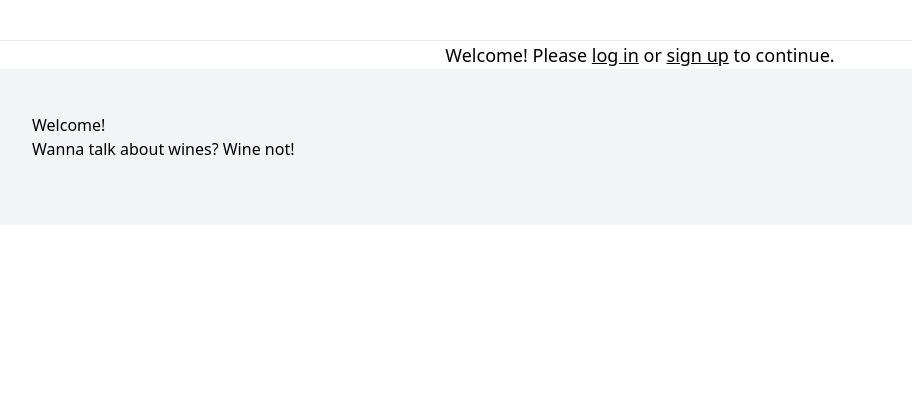
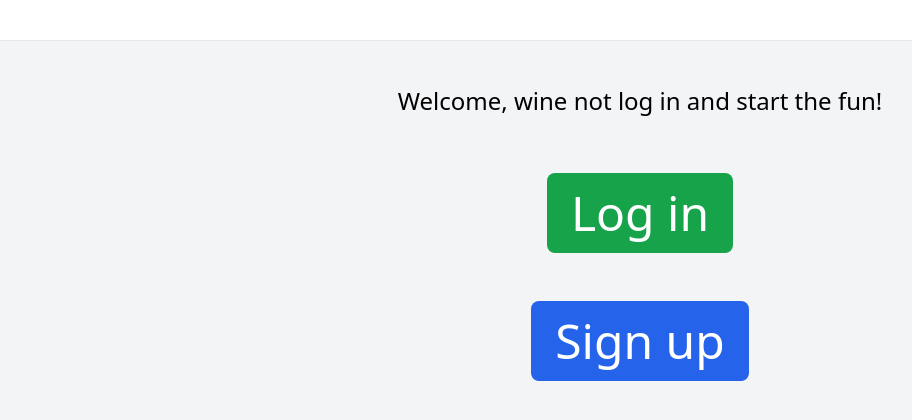
Before and after one commit to zacmea/winenotv2, a Vue app in the folder WineNotFrontEnd/: page / in a window 1280 px wide. Shown: the top 420 px of the page, without its empty margins (0-912 px from the left). Built offline with nearby package versions, Linux system fonts and the light colour scheme; no server answers.

Commit message:
creates login and sign up buttons on home splash pg

```diff
--- a/WineNotFrontEnd/src/App.vue
+++ b/WineNotFrontEnd/src/App.vue
@@ -110,11 +110,11 @@
             </template>
         </div>
     </nav>
-<template v-if="!userStore.user.isAuthenticated">
+<!-- <template v-if="!userStore.user.isAuthenticated">
     <div class="justify-center align-middle">
         <h1 class="text-center text-lg">Welcome! Please <RouterLink to="/login" class="underline">log in</RouterLink> or <RouterLink to="/signup" class="underline">sign up</RouterLink> to continue.</h1>
     </div>
-</template>
+</template> -->
     <main class="px-8 py-6 bg-gray-100">
         <RouterView />
         <!-- NOTE: this is a placeholder for where the active routed component will be displayed -->
--- a/WineNotFrontEnd/src/components/HomeSplash.vue
+++ b/WineNotFrontEnd/src/components/HomeSplash.vue
@@ -16,9 +16,12 @@
             </div>
         </template>
         <template v-else>
-           <div class="mb-10 pt-5">
-            <h1>Welcome!</h1>
-            <h2>Wanna talk about wines?  Wine not!</h2>
+           <div class="mb-10 pt-5 flex flex-col items-center ">
+            <h1 class="text-2xl text-center">Welcome, wine not log in and start the fun!</h1>
+            <div class="flex flex-col items-center space-y-12 py-14">
+                <RouterLink to="/login" class="py-4 px-6 bg-green-600 text-white rounded-lg text-center text-5xl font-thin">Log in</RouterLink>
+                <RouterLink to="/signup" class="py-4 px-6 bg-blue-600 text-white rounded-lg text-center text-5xl font-thin ">Sign up</RouterLink>
+            </div>
             </div>
             <!-- <div>
                 <RouterLink to="/login" class="mr-4 py-4 px-6 bg-green-600 text-white rounded-lg">Log in</RouterLink>
```
